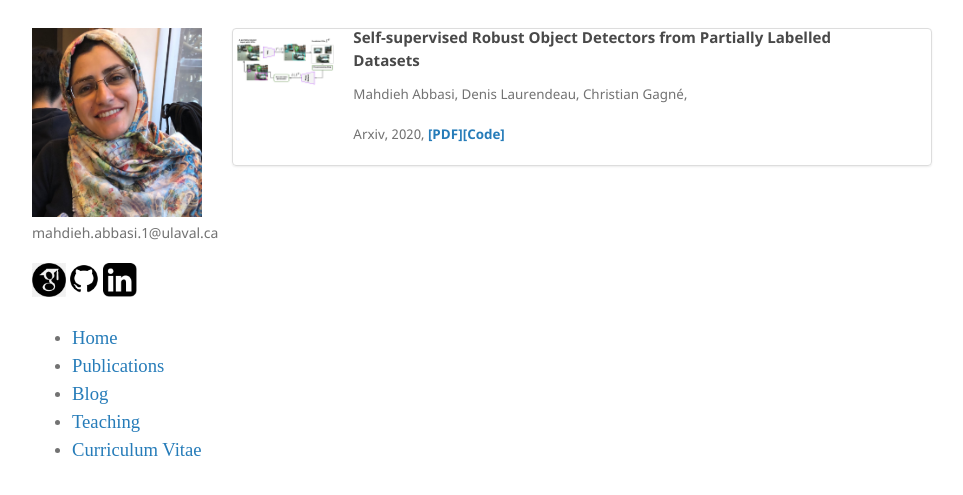
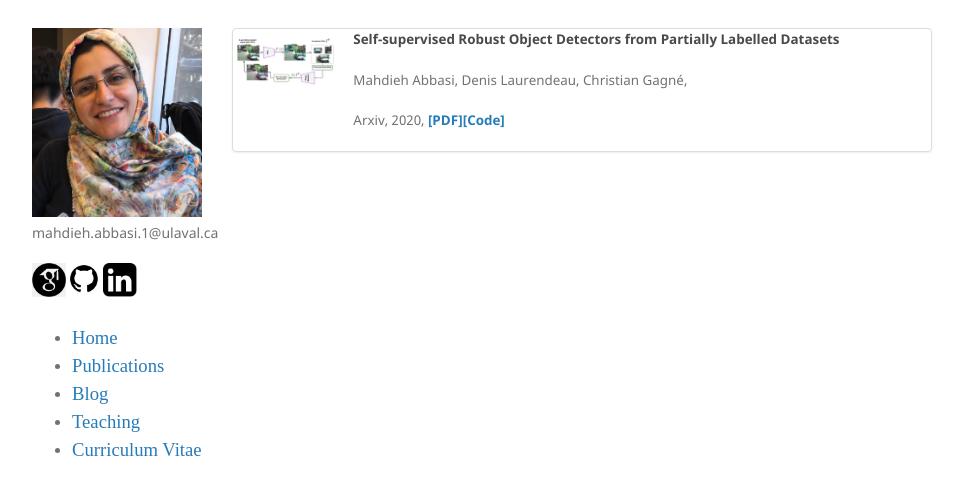
Before and after one commit to mahdaneh/mahdaneh.github.io, a Jekyll site: the page built from publications_test.html, in a window 1280 px wide. Shown: the top 495 px of the page, without its empty margins (158-1121 px from the left). Built offline with Jekyll 4.4.1, drawn with Linux system fonts in a browser that asks for light colours.

Commit message:
neat pulication

```diff
--- a/publications_test.html
+++ b/publications_test.html
@@ -12,11 +12,8 @@ layout: default
         <div class="media">
           <div class="pull-left text-center" style="padding:9px 1.3% 0 0; width:15.2%;" href=""><img width="100%" src="/images/Our_proposal.jpg"></div>
 <div class="pull-left text-left" style="padding:0% 0% 0% 0.1%; width:75%;">
-<p style="margin:-3px 0px 0px 0px;"></p>
-            <h4 style="font-size:15.1px; line-height:155%">Self-supervised Robust Object Detectors from Partially Labelled Datasets</h4>
 
-	     <p style="margin:-9.0px 0px 0px 0px;"></p>
-
+            <h4 style="font-size:13.4px; line-height:155%">Self-supervised Robust Object Detectors from Partially Labelled Datasets</h4>
             <p style="font-size:13.4px">Mahdieh Abbasi, Denis Laurendeau, Christian Gagné,</p>
             <p style="font-size:13.4px">Arxiv, 2020, <b><a href="https://arxiv.org/abs/2005.11549">[PDF]</a><a href="">[Code]</a></b></p>
 
```
